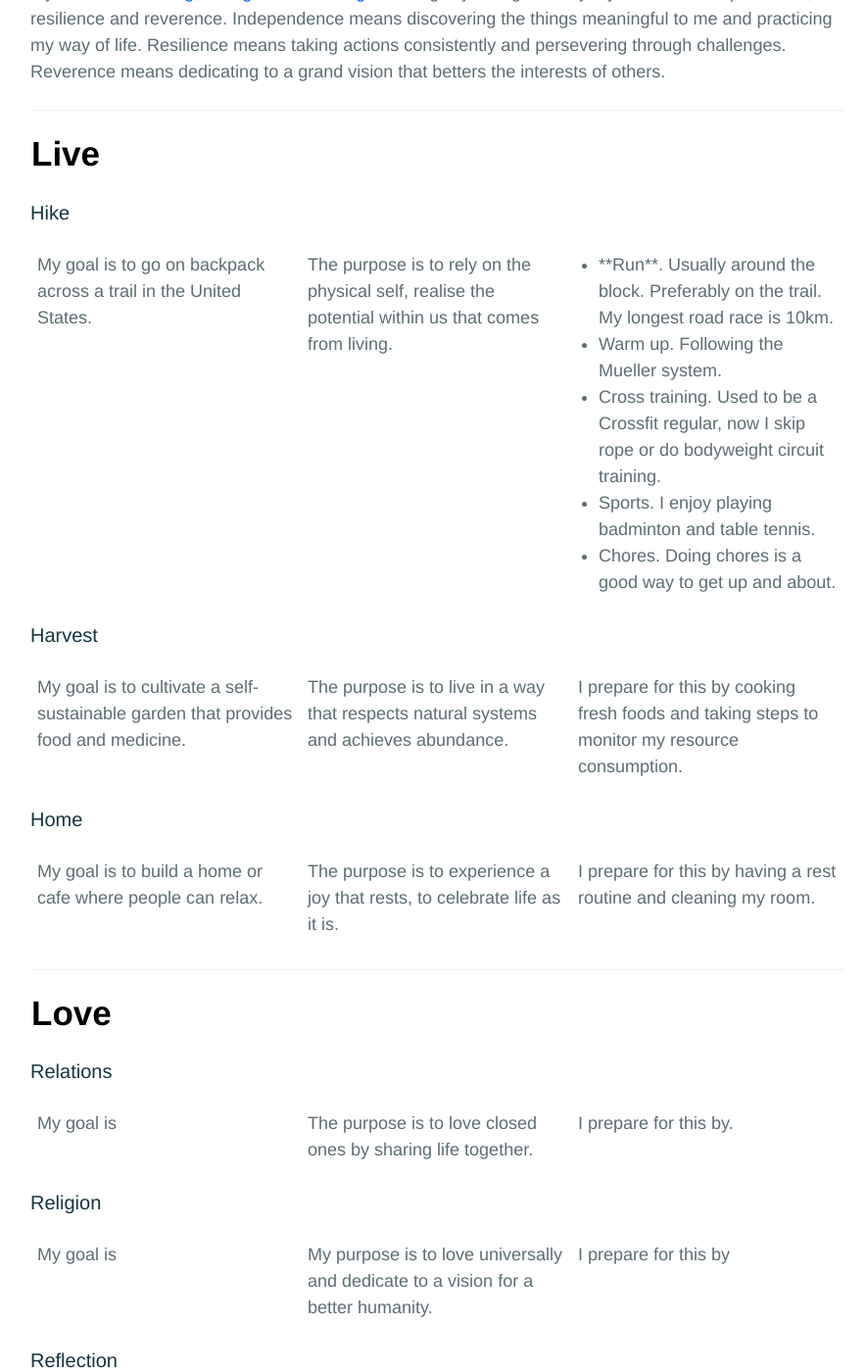
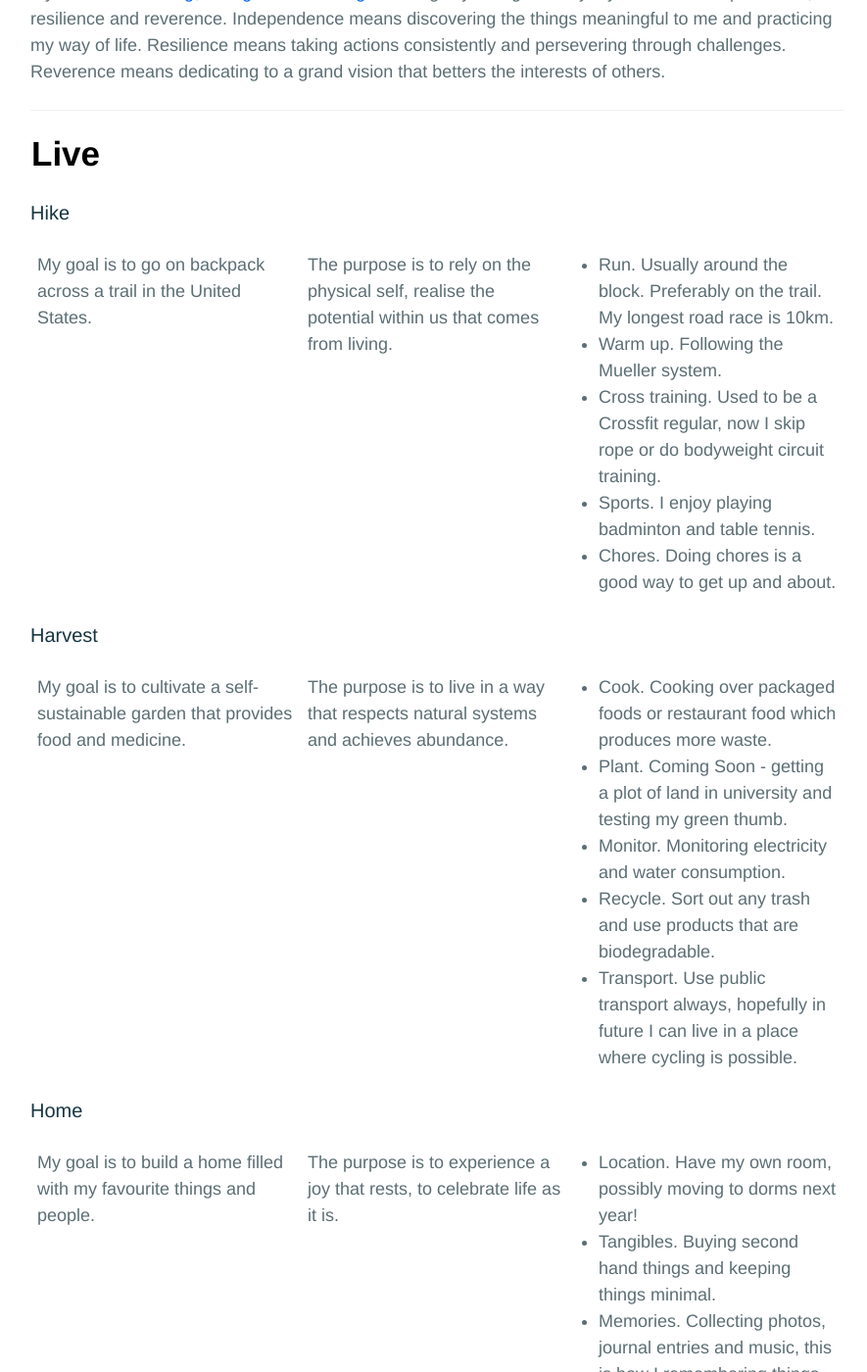
Before and after one commit to sumchuenli/sumchuenli.github.io, a Jekyll site: the page built from _pages/about.md, in a window 1280 px wide and 1400 px high, scrolled down 273 px. Shown: the whole window at 98% size, without its empty margins (194-1079 px from the left). Built offline with Jekyll 4.4.1, drawn with Linux system fonts in a browser that asks for light colours; some of the changed text lies outside the part shown.

Commit message:
Update about.md

```diff
--- a/_pages/about.md
+++ b/_pages/about.md
@@ -18,7 +18,7 @@ My life is about <a href="#live">living</a>, <a href="#love">loving</a> and <a h
     <td>My goal is to go on backpack across a trail in the United States.</td>
     <td>The purpose is to rely on the physical self, realise the potential within us that comes from living.</td>
     <td><ul>
-    <li>**Run**. Usually around the block. Preferably on the trail. My longest road race is 10km.</li>
+    <li>Run. Usually around the block. Preferably on the trail. My longest road race is 10km.</li>
     <li>Warm up. Following the Mueller system.</li>
     <li>Cross training. Used to be a Crossfit regular, now I skip rope or do bodyweight circuit training.</li>
     <li>Sports. I enjoy playing badminton and table tennis.</li>
@@ -33,7 +33,13 @@ My life is about <a href="#live">living</a>, <a href="#love">loving</a> and <a h
   <tr>
     <td>My goal is to cultivate a self-sustainable garden that provides food and medicine.</td>
     <td>The purpose is to live in a way that respects natural systems and achieves abundance.</td>
-    <td>I prepare for this by cooking fresh foods and taking steps to monitor my resource consumption.</td>
+    <td><ul>
+    <li>Cook. Cooking over packaged foods or restaurant food which produces more waste.</li>
+    <li>Plant. Coming Soon - getting a plot of land in university and testing my green thumb.</li>
+    <li>Monitor. Monitoring electricity and water consumption.</li>
+    <li>Recycle. Sort out any trash and use products that are biodegradable.</li>
+    <li>Transport. Use public transport always, hopefully in future I can live in a place where cycling is possible.</li>
+    </ul></td>
   </tr>
 </table>
 
@@ -41,9 +47,14 @@ My life is about <a href="#live">living</a>, <a href="#love">loving</a> and <a h
 
 <table style="width:100%">
   <tr>
-    <td>My goal is to build a home or cafe where people can relax.</td>
+    <td>My goal is to build a home filled with my favourite things and people.</td>
     <td>The purpose is to experience a joy that rests, to celebrate life as it is.</td>
-    <td>I prepare for this by having a rest routine and cleaning my room.</td>
+    <td><ul>
+    <li>Location. Have my own room, possibly moving to dorms next year!</li>
+    <li>Tangibles. Buying second hand things and keeping things minimal.</li>
+    <li>Memories. Collecting photos, journal entries and music, this is how I remembering things.</li>
+    <li>Books. I love books, but most of them are in my Kindle.</li>
+    </ul></td>
   </tr>
 </table>
 
```
